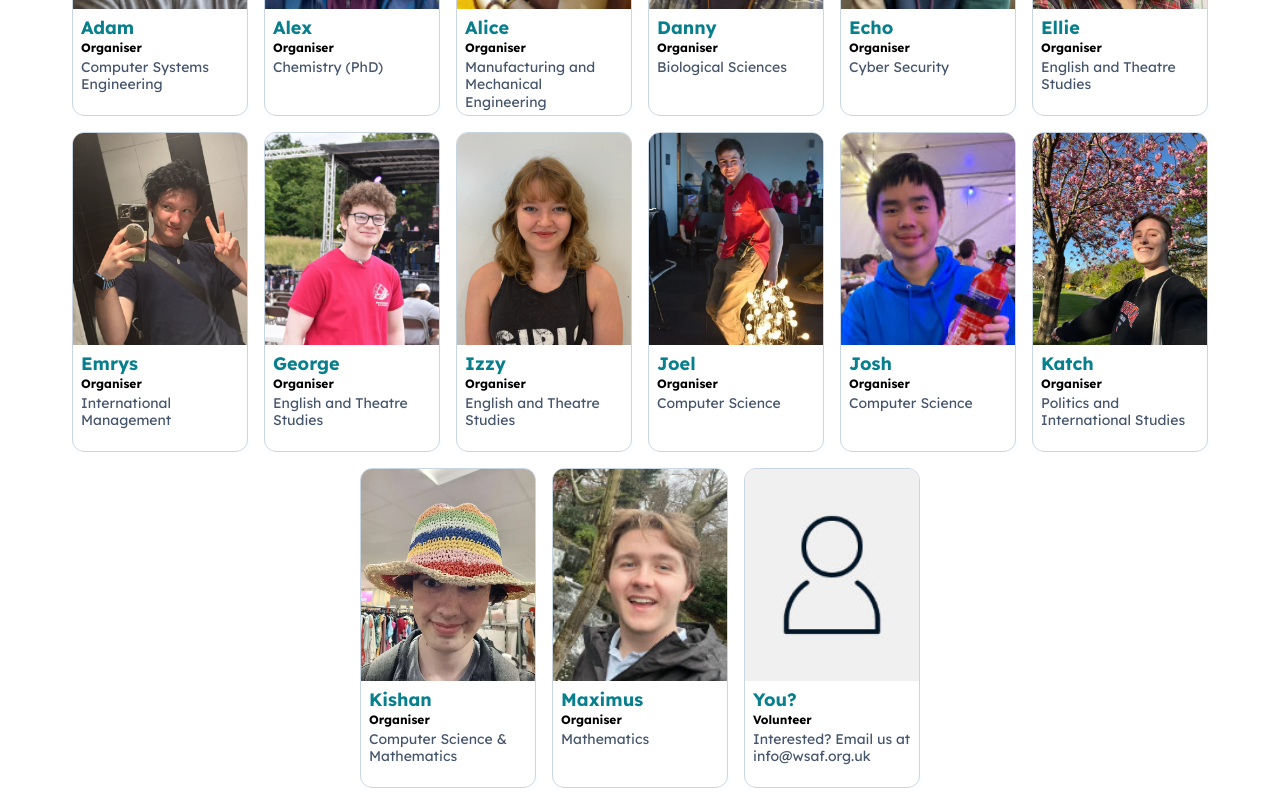
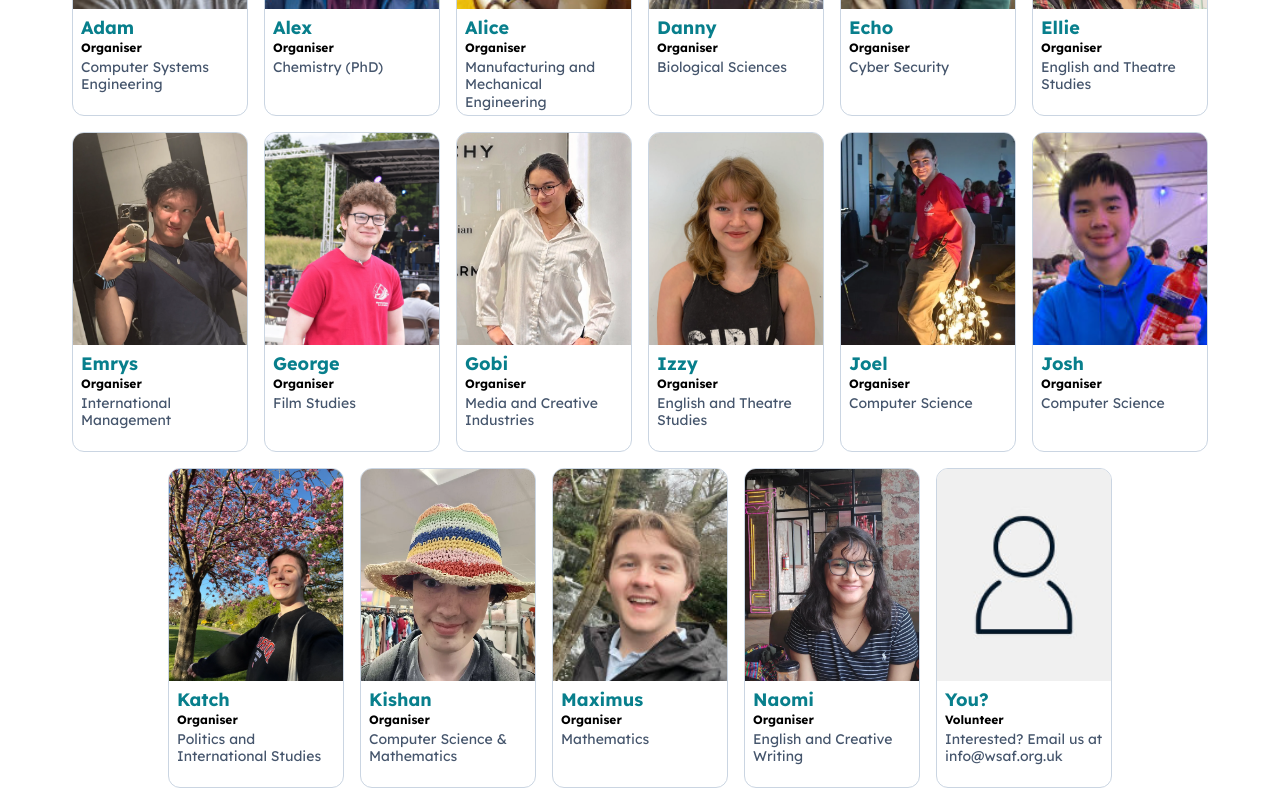
Before and after one commit to WarwickStudentArtsFestival/wsaf25-website, a Next.js app: page /crew in a window 1280 px wide. Shown: the part 1560-2360 px from the top of the page. Built offline with nearby package versions, Linux system fonts and the light colour scheme.

Commit message:
update organisers + fix george degree

```diff
--- a/src/app/components/people-involved/organisers.ts
+++ b/src/app/components/people-involved/organisers.ts
@@ -15,7 +15,9 @@ import AlicePhoto from '@/assets/people/alice.jpg';
 import GeorgePhoto from '@/assets/people/george.jpg';
 import KatchImage from '@/assets/people/katch.jpg';
 import EmrysImage from '@/assets/people/emrys.jpg';
+import GobiImage from '@/assets/people/gobi.jpg';
 import IzzyImage from '@/assets/people/izzy.jpg';
+import NaomiImage from '@/assets/people/naiomi.jpg';
 
 interface RefactoredIdCardProps extends Omit<IdCardProps, 'description'> {
   year: string;
@@ -118,7 +120,7 @@ const organisers: RefactoredIdCardProps[] = [
     name: 'George',
     role: 'Organiser',
     year: '3rd Year',
-    course: 'English and Theatre Studies',
+    course: 'Film Studies',
     image: GeorgePhoto,
   },
   {
@@ -142,6 +144,20 @@ const organisers: RefactoredIdCardProps[] = [
     course: 'English and Theatre Studies',
     image: IzzyImage,
   },
+  {
+    name: 'Gobi',
+    role: 'Organiser',
+    year: '3rd Year',
+    course: 'Media and Creative Industries',
+    image: GobiImage,
+  },
+  {
+    name: 'Naomi',
+    role: 'Organiser',
+    year: '2nd Year',
+    course: 'English and Creative Writing',
+    image: NaomiImage,
+  },
 ];
 
 organisers.sort((a, b) => a.name.localeCompare(b.name));
```
Also changed, not shown: src/assets/people/gobi.jpg (added), src/assets/people/naiomi.jpg (added).
